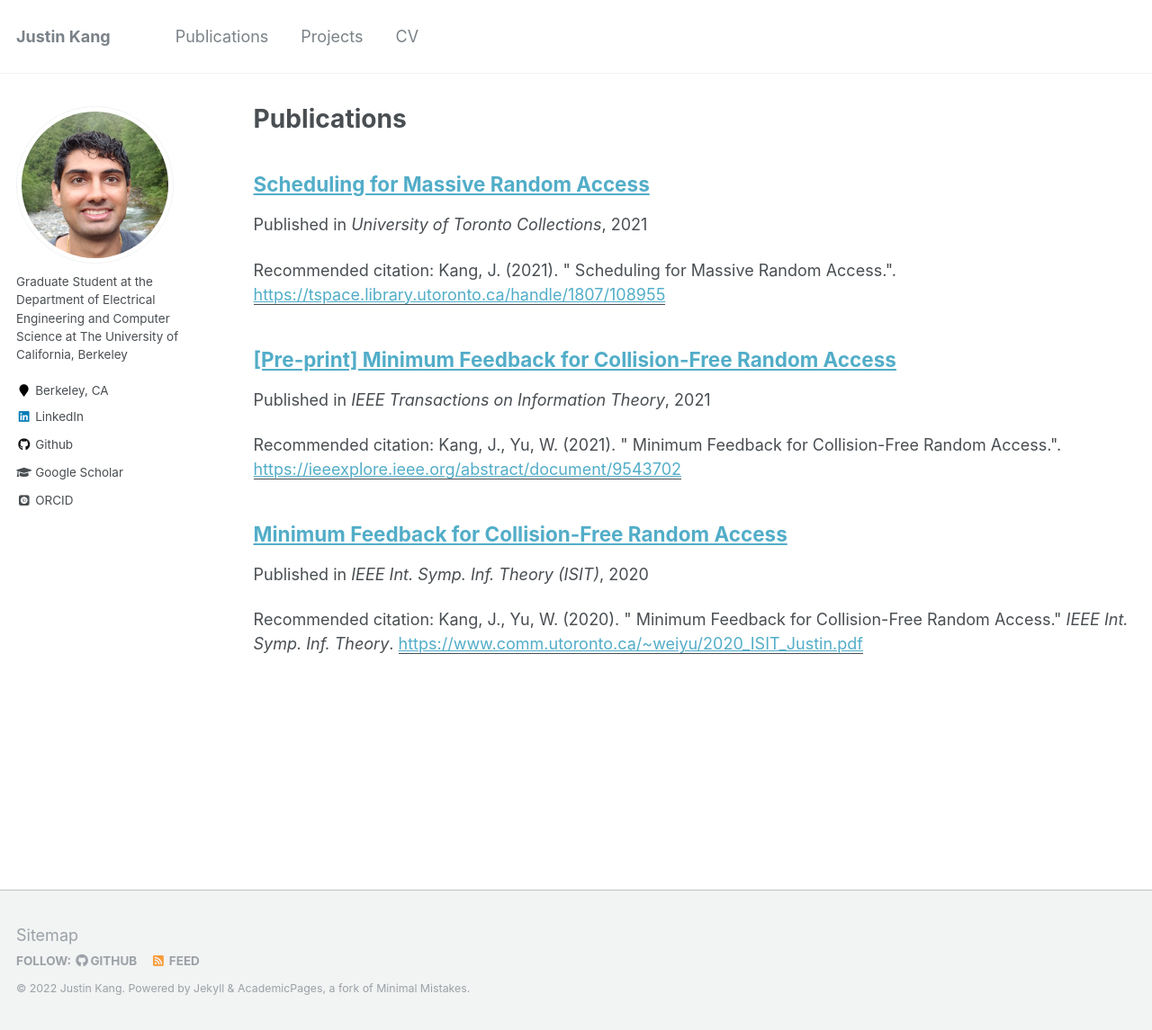
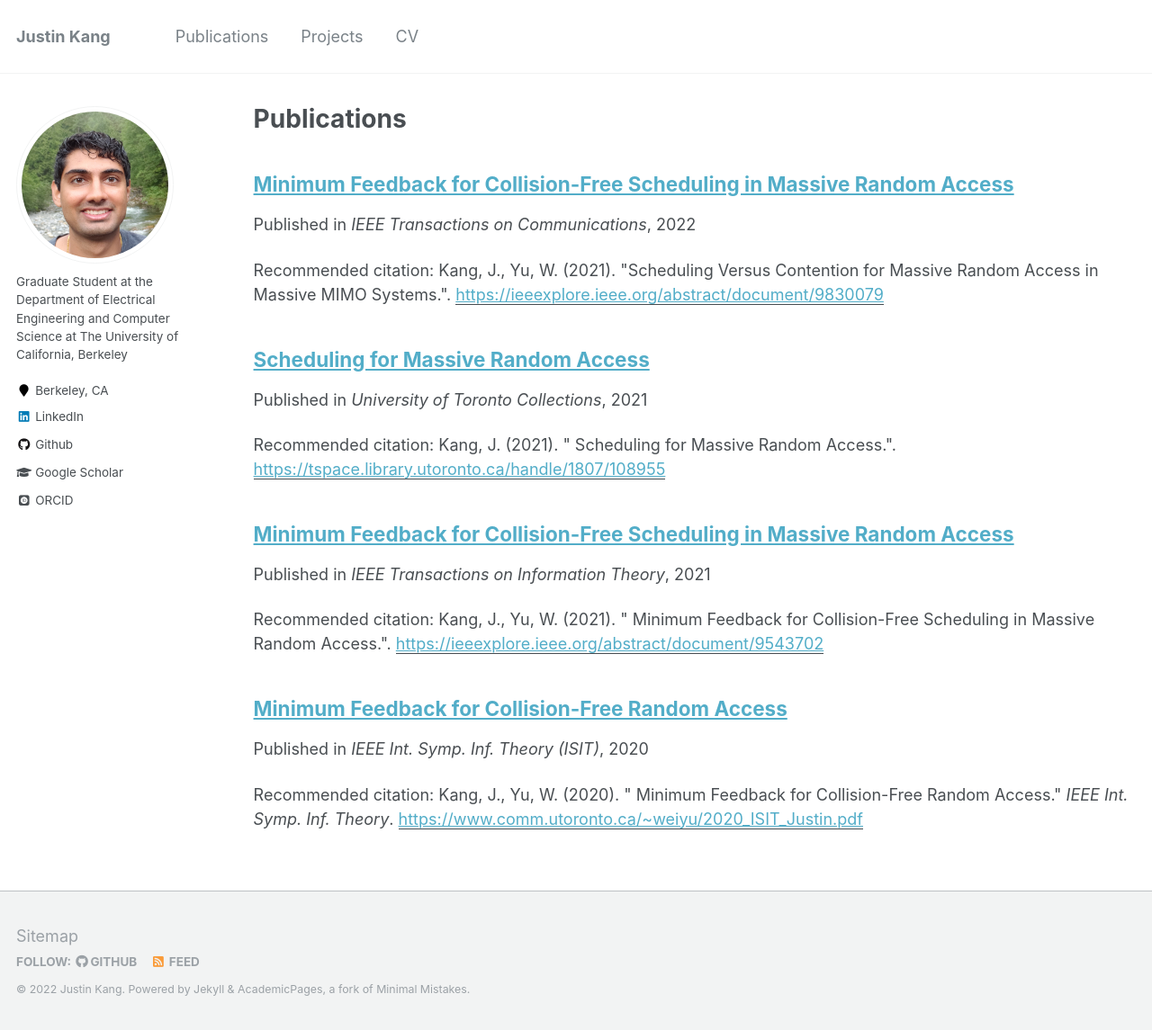
Before and after one commit to justinkang221/justinkang221.github.io, a Jekyll site: the page built from _pages/publications.md, in a window 1280 px wide and 1145 px high. Shown: the whole window at 90% size. Built offline with Jekyll 4.4.1, drawn with Linux system fonts in a browser that asks for light colours; some web fonts are replaced.

Commit message:
Added TCOM paper

```diff
--- /dev/null
+++ b/_publications/T_COM.md
@@ -0,0 +1,12 @@
+---
+title: "Minimum Feedback for Collision-Free Scheduling in Massive Random Access"
+collection: publications
+permalink: /publication/T_COM
+excerpt: ''
+date: 2022-09-7
+venue: IEEE Transactions on Communications
+paperurl: 'https://ieeexplore.ieee.org/abstract/document/9830079'
+citation: 'Kang, J., Yu, W.  (2021). &quot;Scheduling Versus Contention for Massive Random Access in Massive MIMO Systems.&quot;.'
+---
+
+Massive machine-type communications protocols have typically been designed under the assumption that coordination between users requires significant communication overhead and is thus impractical. Recent progress in efficient activity detection and collision-free scheduling, however, indicates that the cost of coordination can be much less than the naive scheme for scheduling. This work considers a scenario in which a massive number of devices with sporadic traffic seek to access a massive multiple-input multiple-output (MIMO) base-station (BS) and explores an approach in which device activity detection is followed by a single common feedback broadcast message, which is used both to schedule the active users to different transmission slots and to assign orthogonal pilots to the users for channel estimation. The proposed coordinated communication scheme is compared to two prevalent contention-based schemes: coded pilot access, which is based on the principle of coded slotted ALOHA, and an approximate message passing scheme for joint user activity detection and channel estimation. Numerical results indicate that scheduled massive access provides significant gains in the number of successful transmissions per slot and in sum rate, due to the reduced interference, at only a small cost of feedback.
--- a/_publications/T_IT_1.md
+++ b/_publications/T_IT_1.md
@@ -1,12 +1,12 @@
 ---
-title: "[Pre-print] Minimum Feedback for Collision-Free Random Access"
+title: "Minimum Feedback for Collision-Free Scheduling in Massive Random Access"
 collection: publications
 permalink: /publication/T_IT_1
 excerpt: ''
 date: 2021-09-1
 venue: IEEE Transactions on Information Theory
 paperurl: 'https://ieeexplore.ieee.org/abstract/document/9543702'
-citation: 'Kang, J., Yu, W.  (2021). &quot; Minimum Feedback for Collision-Free Random Access.&quot;.'
+citation: 'Kang, J., Yu, W.  (2021). &quot; Minimum Feedback for Collision-Free Scheduling in Massive Random Access.&quot;.'
 ---
 
 Abstract:Consider a massive random access scenario in which a small set of $k$
```
Also changed, not shown: _pages/about.md (+1 -1 lines), 1 other file.
